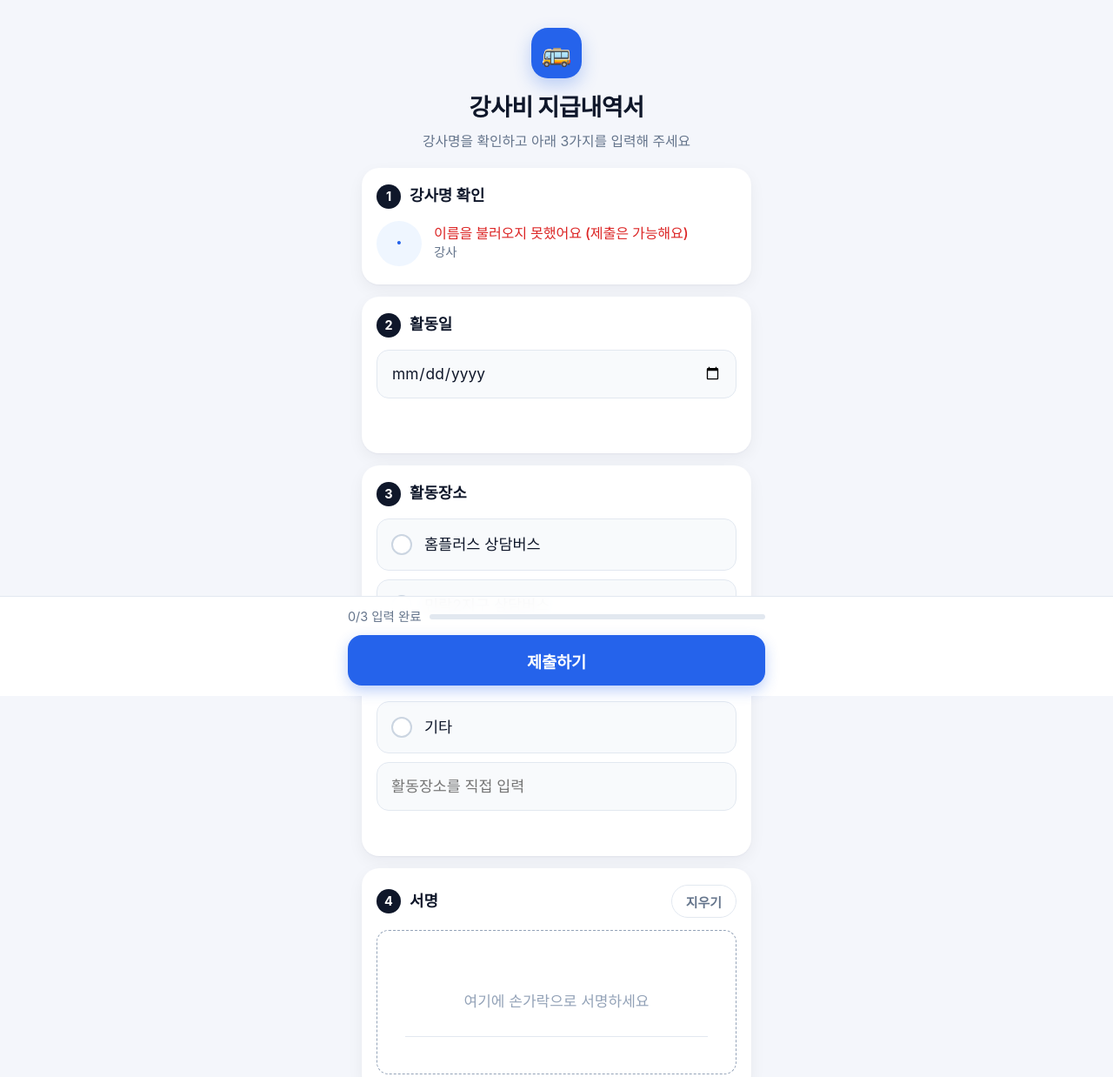
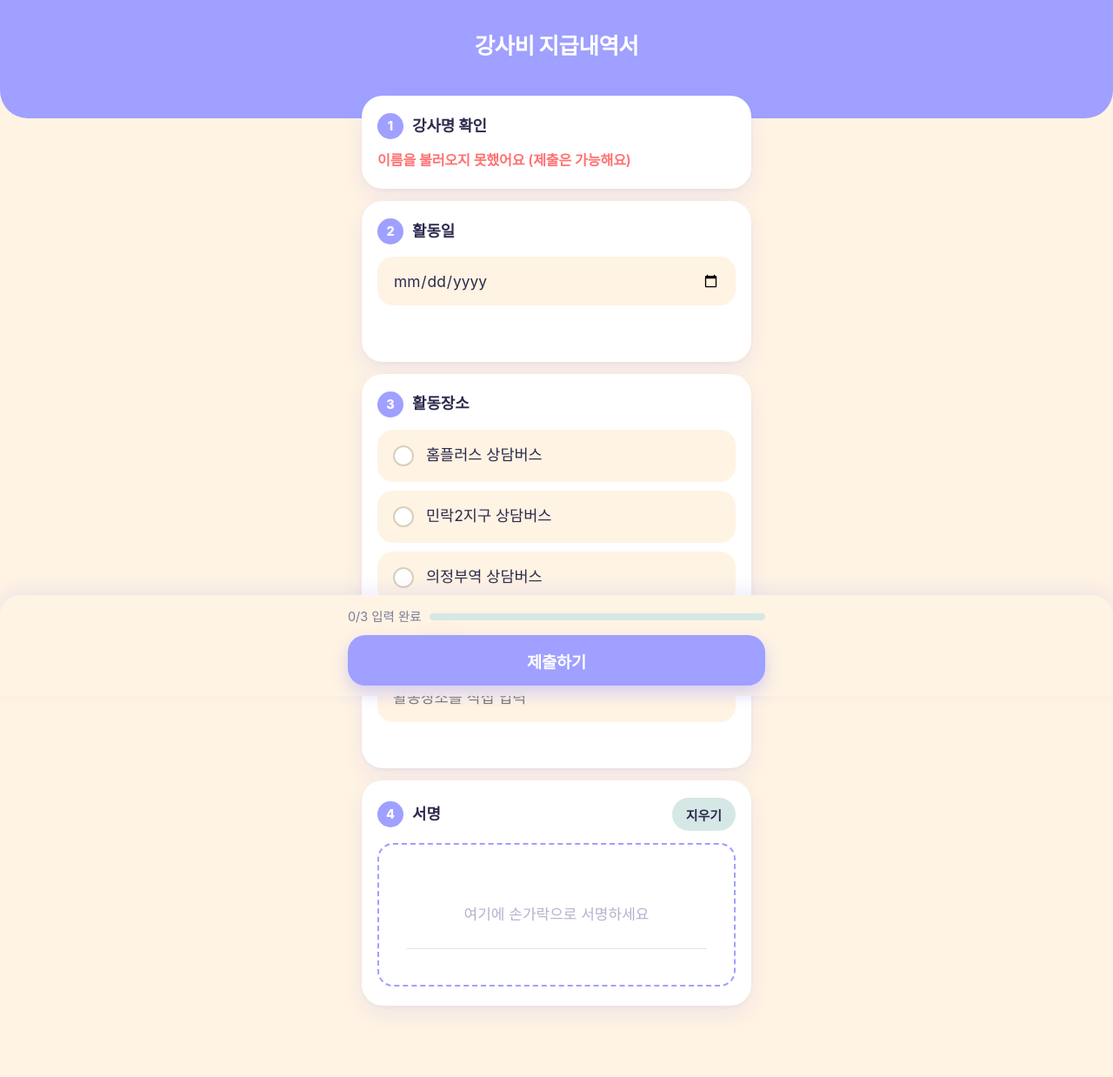
Before and after one commit to gluon00/forten1318, a plain HTML site: page Instructorfee02.html in a window 1280 px wide. Shown: the top 1238 px of the page at 87% size. Drawn offline with Linux system fonts and the light colour scheme; no server answers.

Commit message:
강사비지급내역서

```diff
--- a/Instructorfee02.html
+++ b/Instructorfee02.html
@@ -3,122 +3,120 @@
 <head>
 <meta charset="UTF-8">
 <meta name="viewport" content="width=device-width, initial-scale=1, viewport-fit=cover">
-<meta name="theme-color" content="#f4f6fb">
+<meta name="theme-color" content="#9FA0FF">
 <title>강사비 지급내역서</title>
 <style>
   :root{
-    --ink:#0f172a;--sub:#64748b;--line:#e2e8f0;--bg:#f4f6fb;
-    --pri:#2563eb;--pri-dk:#1d4ed8;--pri-bg:#eff6ff;
-    --ok:#059669;--ok-bg:#ecfdf5;--err:#dc2626;--err-bg:#fef2f2;
-    --shadow:0 1px 2px rgba(15,23,42,.04),0 6px 18px rgba(15,23,42,.05)
+    --pri:#9FA0FF;          /* 메인 */
+    --pri-dk:#7f80ee;
+    --mint:#D5E8E6;         /* 보조 */
+    --cream:#FFF3E3;        /* 배경 */
+    --coral:#FF7171;        /* 포인트/오류 */
+    --ink:#2b2a4c;
+    --sub:#7c7b9a;
+    --line:#ece4d6;
+    --card:#ffffff;
+    --shadow:0 2px 4px rgba(43,42,76,.04),0 10px 24px rgba(159,160,255,.16)
   }
   *{box-sizing:border-box;-webkit-tap-highlight-color:transparent}
   html{font-size:17px}
-  body{margin:0;background:var(--bg);color:var(--ink);line-height:1.5;
+  body{margin:0;background:var(--cream);color:var(--ink);line-height:1.5;
        font-family:-apple-system,BlinkMacSystemFont,"Apple SD Gothic Neo","Noto Sans KR","Malgun Gothic",sans-serif}
-  .wrap{max-width:480px;margin:0 auto;padding:26px 16px 170px}
 
-  /* 헤더 (가운데 정렬) */
-  header{text-align:center;padding:6px 0 4px}
-  .logo{width:58px;height:58px;margin:0 auto 14px;border-radius:19px;background:var(--pri);
-        display:flex;align-items:center;justify-content:center;font-size:29px;
-        box-shadow:0 8px 20px rgba(37,99,235,.28)}
-  h1{margin:0;font-size:1.6rem;font-weight:800;letter-spacing:-.02em;text-align:center}
-  .lead{margin:6px 0 0;color:var(--sub);font-size:.93rem;text-align:center}
+  /* 상단 앱바 */
+  .appbar{background:var(--pri);color:#fff;border-radius:0 0 32px 32px;
+          padding:calc(34px + env(safe-area-inset-top)) 20px 64px;text-align:center;position:relative;overflow:hidden}
+  h1{position:relative;margin:0;font-size:1.5rem;font-weight:800;letter-spacing:-.02em}
+
+  .wrap{max-width:480px;margin:-40px auto 0;padding:0 16px 170px;position:relative}
 
   /* 카드 */
-  .sec{background:#fff;border:1.5px solid transparent;border-radius:20px;padding:18px 16px 20px;
+  .sec{background:var(--card);border:2px solid transparent;border-radius:24px;padding:18px 16px 20px;
        margin-top:14px;box-shadow:var(--shadow);overflow:hidden;transition:border-color .2s}
-  .sec.done{border-color:#bbf7d0}
-  .sec.bad{border-color:var(--err)}
-  .sec h2{display:flex;align-items:center;gap:10px;margin:0 0 14px;font-size:1.05rem;font-weight:700}
-  .num{width:28px;height:28px;border-radius:50%;background:var(--ink);color:#fff;font-size:.85rem;font-weight:700;
+  .sec.done{border-color:var(--mint)}
+  .sec.bad{border-color:var(--coral)}
+  .sec h2{display:flex;align-items:center;gap:10px;margin:0 0 14px;font-size:1.05rem;font-weight:800}
+  .num{width:30px;height:30px;border-radius:50%;background:var(--pri);color:#fff;font-size:.85rem;font-weight:800;
        display:inline-flex;align-items:center;justify-content:center;flex:none;transition:background .2s}
-  .sec.done .num{background:var(--ok);font-size:0}
+  .sec.done .num{background:#6fbfb4;font-size:0}
   .sec.done .num::after{content:"✓";font-size:.95rem}
 
   /* 입력칸 */
   input[type=date],input[type=text]{
     display:block;width:100%;max-width:100%;min-width:0;min-height:56px;
     padding:12px 16px;font-size:1.02rem;font-family:inherit;color:var(--ink);text-align:left;
-    background:#f8fafc;border:1.5px solid var(--line);border-radius:14px;
+    background:var(--cream);border:2px solid transparent;border-radius:18px;
     -webkit-appearance:none;appearance:none}
   input[type=date]::-webkit-date-and-time-value{text-align:left;min-height:1.4em}
   input[type=date]::-webkit-calendar-picker-indicator{margin:0}
   input[type=date],input[type=text]{transition:border-color .15s,box-shadow .15s,background .15s}
-  input:focus{outline:none;background:#fff;border-color:var(--pri);box-shadow:0 0 0 4px var(--pri-bg)}
+  input:focus{outline:none;background:#fff;border-color:var(--pri);box-shadow:0 0 0 4px rgba(159,160,255,.22)}
 
   /* 강사명 */
   .profile{display:flex;align-items:center;gap:14px}
-  .avatar{width:52px;height:52px;border-radius:50%;background:var(--pri-bg);color:var(--pri);
-          font-size:1.3rem;font-weight:800;display:flex;align-items:center;justify-content:center;flex:none}
   .who{font-size:1.4rem;font-weight:800;letter-spacing:-.01em;line-height:1.3}
-  .role{font-size:.85rem;color:var(--sub)}
-  .who.empty{font-size:.95rem;font-weight:500;color:var(--err)}
+  .who.empty{font-size:.95rem;font-weight:600;color:var(--coral)}
 
   /* 활동일 */
-  .daytext{margin-top:12px;min-height:1.7em;font-size:1.05rem;font-weight:700;color:var(--pri)}
+  .daytext{margin-top:12px;min-height:1.7em;font-size:1.05rem;font-weight:800;color:var(--pri-dk)}
 
   /* 장소 선택 */
   .opt{position:relative;display:flex;align-items:center;gap:14px;min-height:60px;padding:0 16px;margin-top:10px;
-       background:#f8fafc;border:1.5px solid var(--line);border-radius:14px;font-size:1.03rem;cursor:pointer;
+       background:var(--cream);border:2px solid transparent;border-radius:18px;font-size:1.03rem;cursor:pointer;
        transition:border-color .15s,background .15s}
   .opt:first-child{margin-top:0}
   .opt input{position:absolute;opacity:0;width:0;height:0}
-  .dot{width:24px;height:24px;border-radius:50%;border:2px solid #cbd5e1;background:#fff;flex:none;
+  .dot{width:24px;height:24px;border-radius:50%;border:2px solid #d9cfbd;background:#fff;flex:none;
        transition:border-color .15s,background .15s,box-shadow .15s}
   .opt input:checked + .dot{border-color:var(--pri);background:var(--pri);box-shadow:inset 0 0 0 5px #fff}
-  .opt input:focus-visible + .dot{box-shadow:0 0 0 4px var(--pri-bg)}
-  .opt.on{border-color:var(--pri);background:var(--pri-bg);font-weight:700}
+  .opt input:focus-visible + .dot{box-shadow:0 0 0 4px rgba(159,160,255,.3)}
+  .opt.on{border-color:var(--pri);background:#f1f1ff;font-weight:800}
   #etc{margin-top:10px}
-  .note{margin:12px 0 0;font-size:.88rem;color:var(--pri);min-height:1.3em}
+  .note{margin:12px 0 0;font-size:.88rem;color:var(--pri-dk);min-height:1.3em}
 
   /* 서명 */
   .sigbox{position:relative}
-  canvas{display:block;width:100%;aspect-ratio:600/240;background:#fff;border:1.5px dashed #94a3b8;
-         border-radius:14px;touch-action:none}
-  .sigbox::after{content:"";position:absolute;left:8%;right:8%;bottom:26%;border-bottom:1px solid #e2e8f0;pointer-events:none}
+  canvas{display:block;width:100%;aspect-ratio:600/240;background:#fff;border:2px dashed var(--pri);
+         border-radius:18px;touch-action:none}
+  .sigbox::after{content:"";position:absolute;left:8%;right:8%;bottom:26%;border-bottom:1px solid var(--line);pointer-events:none}
   .ph{position:absolute;inset:0;display:flex;align-items:center;justify-content:center;
-      color:#94a3b8;font-size:1rem;pointer-events:none;z-index:1}
-  .ghost{margin-left:auto;min-height:38px;padding:0 16px;font-size:.88rem;font-weight:600;color:var(--sub);
-         background:#fff;border:1.5px solid var(--line);border-radius:999px}
-  .ghost:active{background:#f1f5f9}
+      color:#b3b2cf;font-size:1rem;pointer-events:none;z-index:1}
+  .ghost{margin-left:auto;min-height:38px;padding:0 16px;font-size:.88rem;font-weight:700;color:var(--ink);
+         background:var(--mint);border:0;border-radius:999px}
+  .ghost:active{filter:brightness(.95)}
 
   /* 메시지 */
-  #msg{display:none;margin-top:16px;padding:15px 16px;border-radius:14px;font-size:.95rem;line-height:1.55}
-  #msg.err{display:block;background:var(--err-bg);color:var(--err)}
-  #msg.ok{display:block;background:var(--ok-bg);color:var(--ok)}
+  #msg{display:none;margin-top:16px;padding:15px 16px;border-radius:18px;font-size:.95rem;line-height:1.55}
+  #msg.err{display:block;background:#ffe9e9;color:#d64545}
+  #msg.ok{display:block;background:var(--mint);color:#2f6b62}
   #msg a{color:inherit;font-weight:800}
 
   /* 하단 고정 바 */
-  .bar{position:fixed;left:0;right:0;bottom:0;background:rgba(255,255,255,.94);
+  .bar{position:fixed;left:0;right:0;bottom:0;background:rgba(255,243,227,.94);
        -webkit-backdrop-filter:blur(10px);backdrop-filter:blur(10px);
-       border-top:1px solid var(--line);padding:12px 16px calc(12px + env(safe-area-inset-bottom))}
+       border-radius:24px 24px 0 0;box-shadow:0 -6px 20px rgba(159,160,255,.18);
+       padding:14px 16px calc(12px + env(safe-area-inset-bottom))}
   .bar > div{max-width:480px;margin:0 auto}
   .prog{display:flex;align-items:center;gap:10px;margin-bottom:10px;font-size:.85rem;color:var(--sub)}
-  .track{flex:1;height:6px;background:var(--line);border-radius:999px;overflow:hidden}
-  .track i{display:block;height:100%;width:0;background:var(--ok);border-radius:999px;transition:width .25s}
+  .track{flex:1;height:8px;background:var(--mint);border-radius:999px;overflow:hidden}
+  .track i{display:block;height:100%;width:0;background:var(--coral);border-radius:999px;transition:width .25s}
   #submit{width:100%;min-height:58px;font-size:1.1rem;font-weight:800;letter-spacing:-.01em;color:#fff;
-          background:var(--pri);border:0;border-radius:16px;box-shadow:0 6px 16px rgba(37,99,235,.3)}
+          background:var(--pri);border:0;border-radius:20px;box-shadow:0 8px 18px rgba(159,160,255,.45)}
   #submit:active{background:var(--pri-dk)}
-  #submit:disabled{background:#93c5fd;box-shadow:none}
+  #submit:disabled{background:#cfd0ff;box-shadow:none}
 </style>
 </head>
 <body>
+<div class="appbar">
+  <h1>강사비 지급내역서</h1>
+</div>
+
 <div class="wrap">
-  <header>
-    <div class="logo" aria-hidden="true">🚌</div>
-    <h1>강사비 지급내역서</h1>
-    <p class="lead">강사명을 확인하고 아래 3가지를 입력해 주세요</p>
-  </header>
-
   <section class="sec" id="s0">
     <h2><span class="num">1</span>강사명 확인</h2>
     <div class="profile">
-      <div class="avatar" id="avatar">·</div>
       <div>
         <div class="who" id="who">불러오는 중...</div>
-        <div class="role">강사</div>
       </div>
     </div>
   </section>
@@ -185,7 +183,6 @@ let instructorName = '';
     if (data.ok && data.name) {
       instructorName = data.name;
       w.textContent = data.name;
-      $('avatar').textContent = data.name.charAt(0);
       mark('s0', true);
     } else {
       w.textContent = '양식에서 성명을 찾지 못했어요';
```
